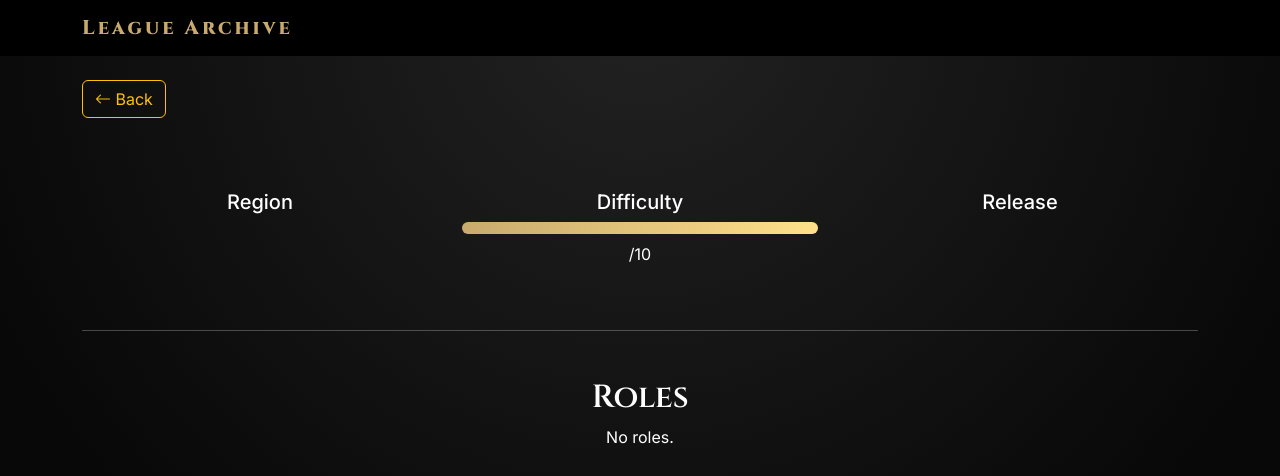
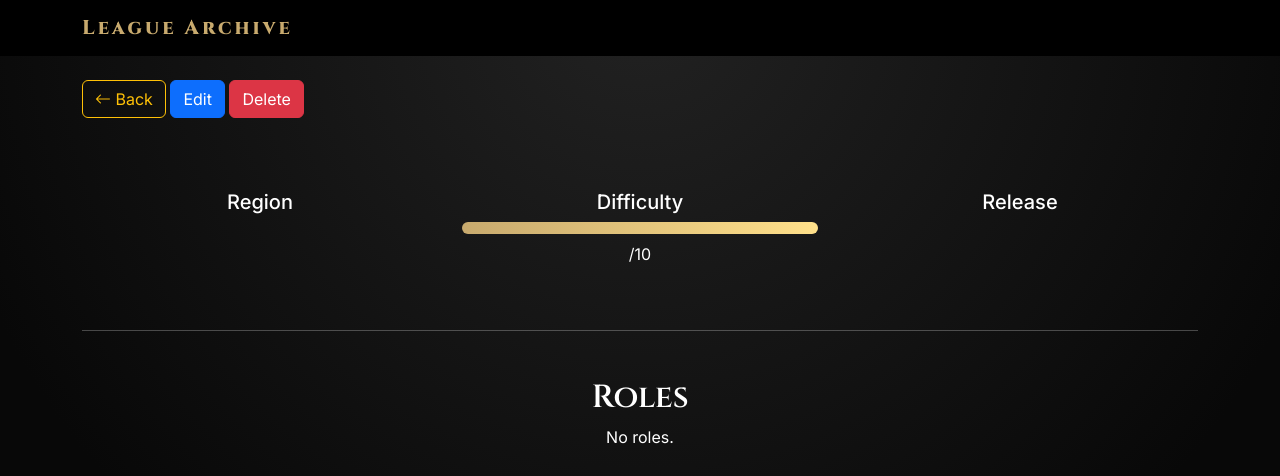
Before and after one commit to sonituensem/league-archive, a Django app: template catalog/templates/catalog/champion_detail.html in a window 1280 px wide. Shown: the top 476 px of the page. Run offline with Django 5.2, Linux system fonts and the light colour scheme; the template is opened without the code that fills it, so the values that code supplies are empty.

Commit message:
add champion CRUD navigation buttons

```diff
--- a/catalog/templates/catalog/champion_detail.html
+++ b/catalog/templates/catalog/champion_detail.html
@@ -15,16 +15,35 @@
 
 
 
+<div class="mb-4">
+
+
 <a
     href="{% url 'champion-list' %}"
-class="btn btn-outline-warning mb-4"
+    class="btn btn-outline-warning"
 >
+    <i class="bi bi-arrow-left"></i>
+    Back
+</a>
 
-<i class="bi bi-arrow-left"></i>
 
-Back
+<a
+    href="{% url 'champion-update' champion.id %}"
+    class="btn btn-primary"
+>
+    Edit
+</a>
 
+
+<a
+    href="{% url 'champion-delete' champion.id %}"
+    class="btn btn-danger"
+>
+    Delete
 </a>
+
+
+</div>
 
 
 
@@ -46,10 +65,7 @@ class="champion-detail-image"
 
     alt="{{ champion.name }}"
 
-style="
---image-position:
-{{ champion.image_position|default:'center center' }};
-"
+    style="--image-position: {{ champion.image_position|default:'center center' }};"
 
 >
 
@@ -122,9 +138,7 @@ Difficulty
 
     class="difficulty-progress"
 
-style="
-width:calc({{ champion.difficulty }} * 10%);
-"
+    style="width:calc({{ champion.difficulty }} * 10%);"
 
 >
 
```
Also changed, not shown: catalog/templates/catalog/champion_list.html (+8 -4 lines). Lines whose indentation alone changed are shown as unchanged.
